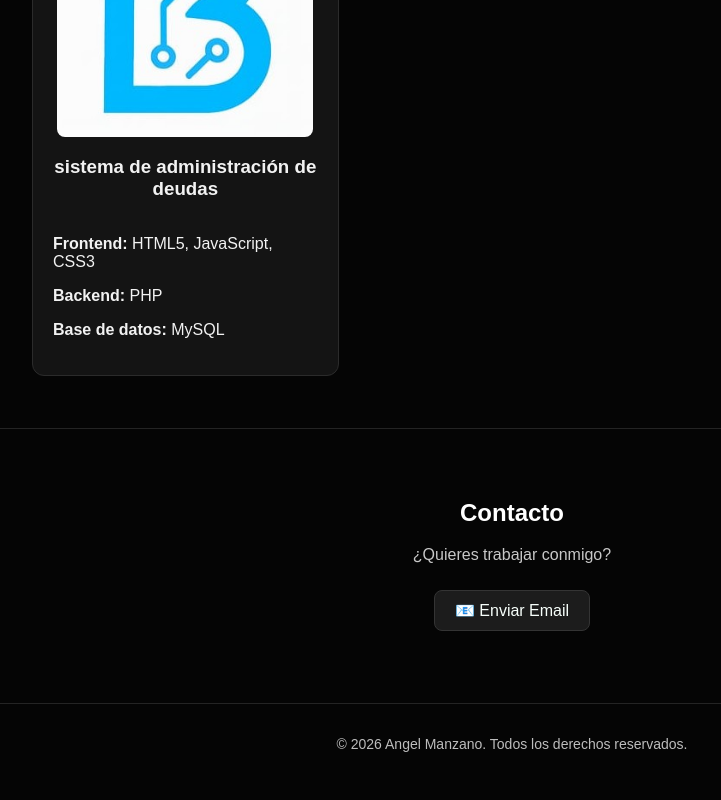
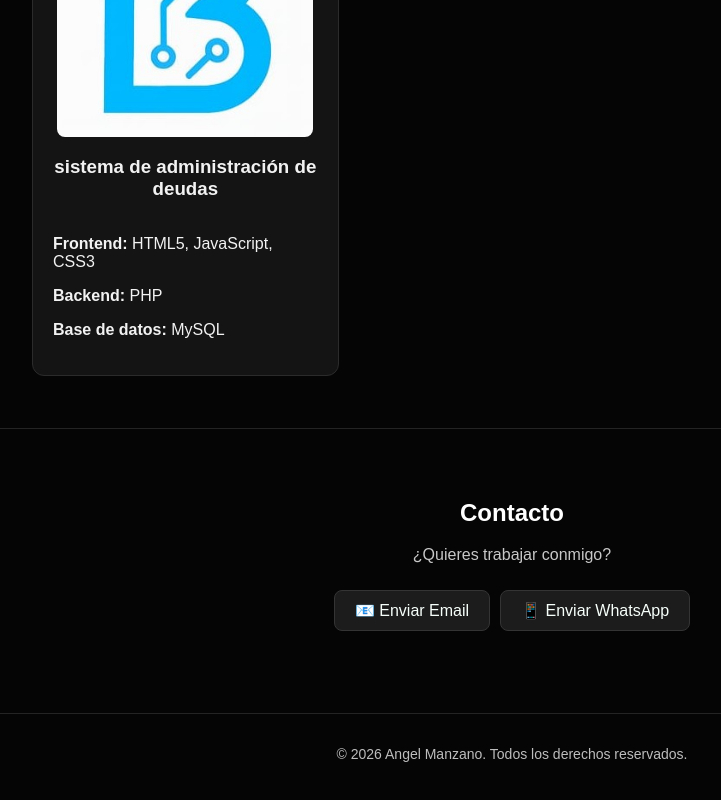
Before and after one commit to bestrolla/protafolio, a React (Vite) app: page / in a window 1280 px wide. Shown: the part 1530-2330 px from the top of the page, without its empty margins (248-969 px from the left). Built offline with nearby package versions, Linux system fonts and the light colour scheme.

Commit message:
modificaion:   src/components/ProjectCard.jsx

```diff
--- a/src/index.css
+++ b/src/index.css
@@ -217,6 +217,11 @@ section {
   background: #176642;
 }
 
+/* CONTACT BUTTONS */
+.contact .btn {
+  margin: 10px 5px; /* Añadir espacio entre los botones */
+}
+
 /* DARK MODE */
 .dark {
   background: #050505;
--- a/src/pages/Home.jsx
+++ b/src/pages/Home.jsx
@@ -113,6 +113,9 @@ export default function Home() {
         <a href="mailto:angelmanzano01092003@gmail.com" className="btn">
           📧 Enviar Email
         </a>
+        <a href="https://wa.me/+574160480190" className="btn" target="_blank" rel="noopener noreferrer">
+          📱 Enviar WhatsApp
+        </a>
       </section>
 
       <footer className="footer">
```
